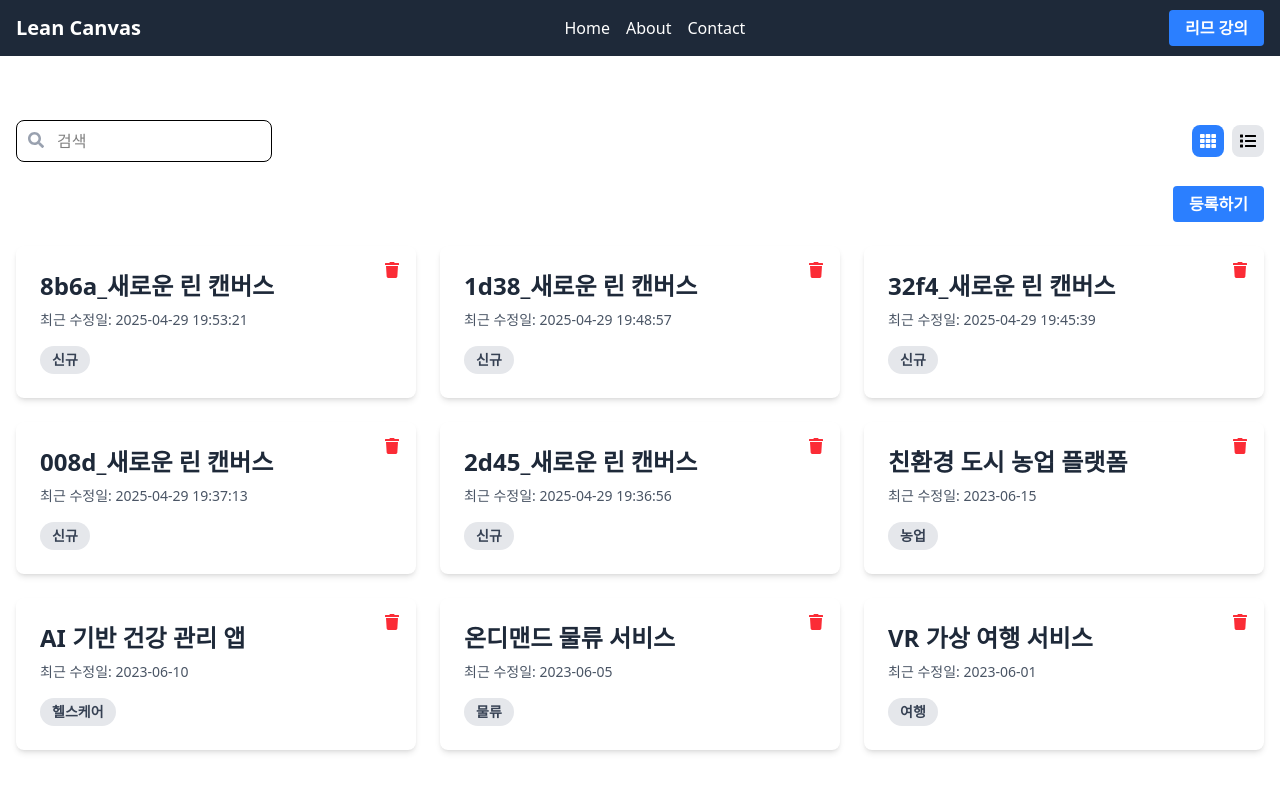
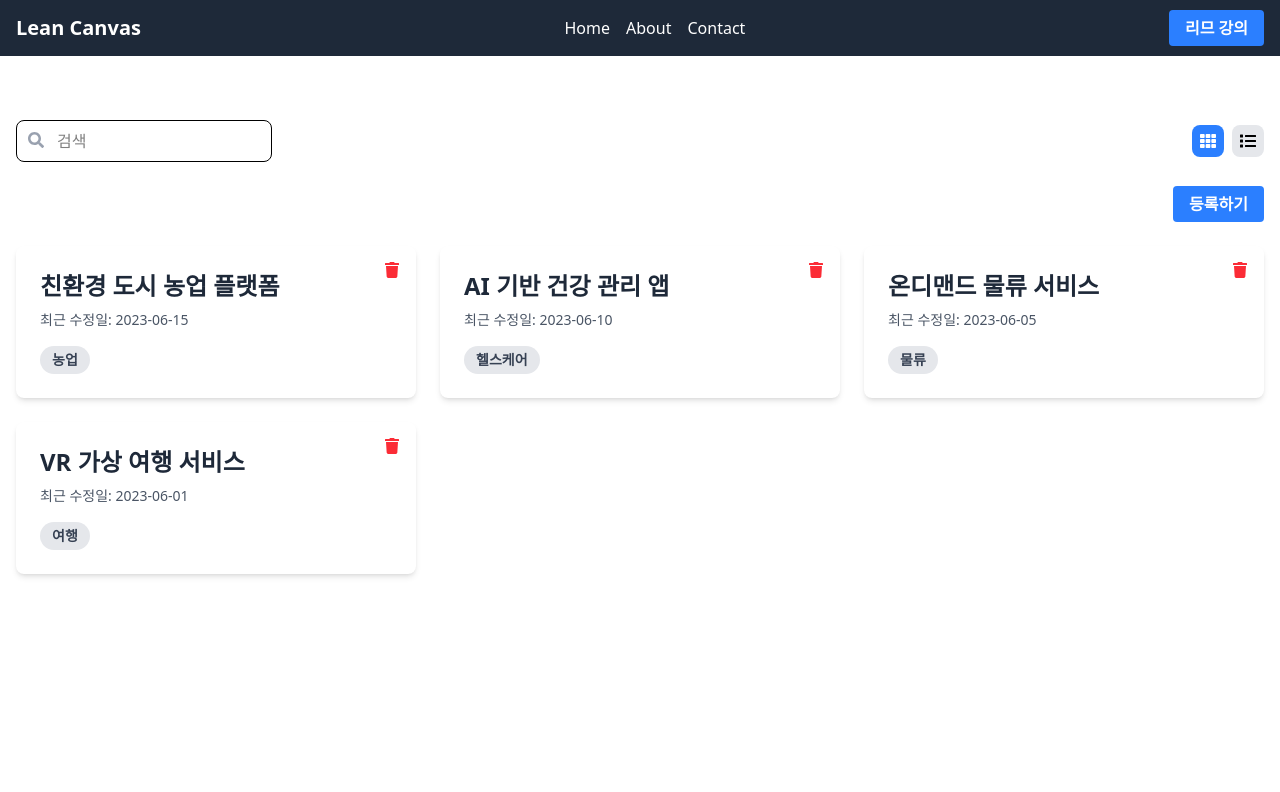
Before and after one commit to limlimjo/lean-canvas-react, a React (Vite) app: page / in a window 1280 px wide. Shown: the top 792 px of the page. Built offline with nearby package versions, Linux system fonts and the light colour scheme; data requests are answered from the project's data file.

Commit message:
[add] 린 캔버스 삭제기능 구현

```diff
--- a/data/db.json
+++ b/data/db.json
@@ -23,36 +23,6 @@
       "title": "VR 가상 여행 서비스",
       "lastModified": "2023-06-01",
       "category": "여행"
-    },
-    {
-      "title": "2d45_새로운 린 캔버스",
-      "lastModified": "2025-04-29 19:36:56",
-      "category": "신규",
-      "id": 5
-    },
-    {
-      "title": "008d_새로운 린 캔버스",
-      "lastModified": "2025-04-29 19:37:13",
-      "category": "신규",
-      "id": 6
-    },
-    {
-      "title": "32f4_새로운 린 캔버스",
-      "lastModified": "2025-04-29 19:45:39",
-      "category": "신규",
-      "id": 7
-    },
-    {
-      "title": "1d38_새로운 린 캔버스",
-      "lastModified": "2025-04-29 19:48:57",
-      "category": "신규",
-      "id": 8
-    },
-    {
-      "title": "8b6a_새로운 린 캔버스",
-      "lastModified": "2025-04-29 19:53:21",
-      "category": "신규",
-      "id": 9
     }
   ]
 }
--- a/src/api/canvas.js
+++ b/src/api/canvas.js
@@ -14,7 +14,7 @@ export function getCanvases(params) {
   return canvases.get('/', { params: payload });
 }
 
-// 저장, 수정, 삭제
+// 저장
 export function createCanvas() {
   const newCanvas = {
     title: uuidv4().substring(0, 4) + '_새로운 린 캔버스',
@@ -24,3 +24,8 @@ export function createCanvas() {
 
   return canvases.post('/', newCanvas);
 }
+
+// 삭제
+export async function deleteCanvas(id) {
+  await canvases.delete(`/${id}`);
+}
--- a/src/pages/Home.jsx
+++ b/src/pages/Home.jsx
@@ -2,7 +2,7 @@ import { useState, useEffect } from 'react';
 import CanvasList from '../components/CanvasList';
 import SearchBar from '../components/SearchBar';
 import ViewToggle from '../components/ViewToggle';
-import { createCanvas, getCanvases } from '../api/canvas';
+import { createCanvas, deleteCanvas, getCanvases } from '../api/canvas';
 import Loading from '../components/Loading';
 import Error from '../components/Error';
 import Button from '../components/Button';
@@ -33,8 +33,18 @@ function Home() {
     fetchData({ title_like: searchText });
   }, [searchText]);
 
-  const handleDeleteItem = id => {
-    setData(data.filter(item => item.id !== id));
+  const handleDeleteItem = async id => {
+    if (confirm('삭제 하시겠습니까?') === false) {
+      return;
+    }
+
+    // delete 로직
+    try {
+      await deleteCanvas(id);
+      fetchData({ title_like: searchText });
+    } catch (err) {
+      alert(err.message);
+    }
   };
 
   const handleCreateCanvas = async () => {
```
